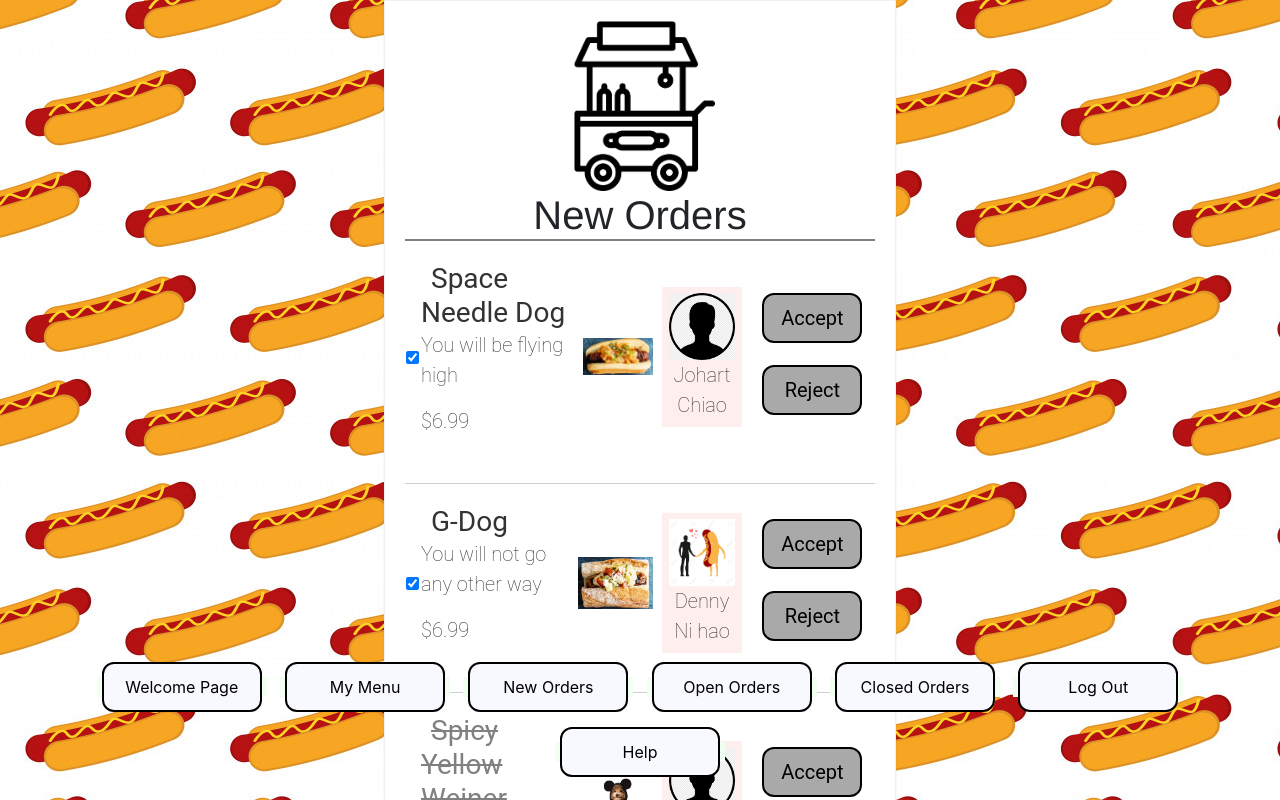
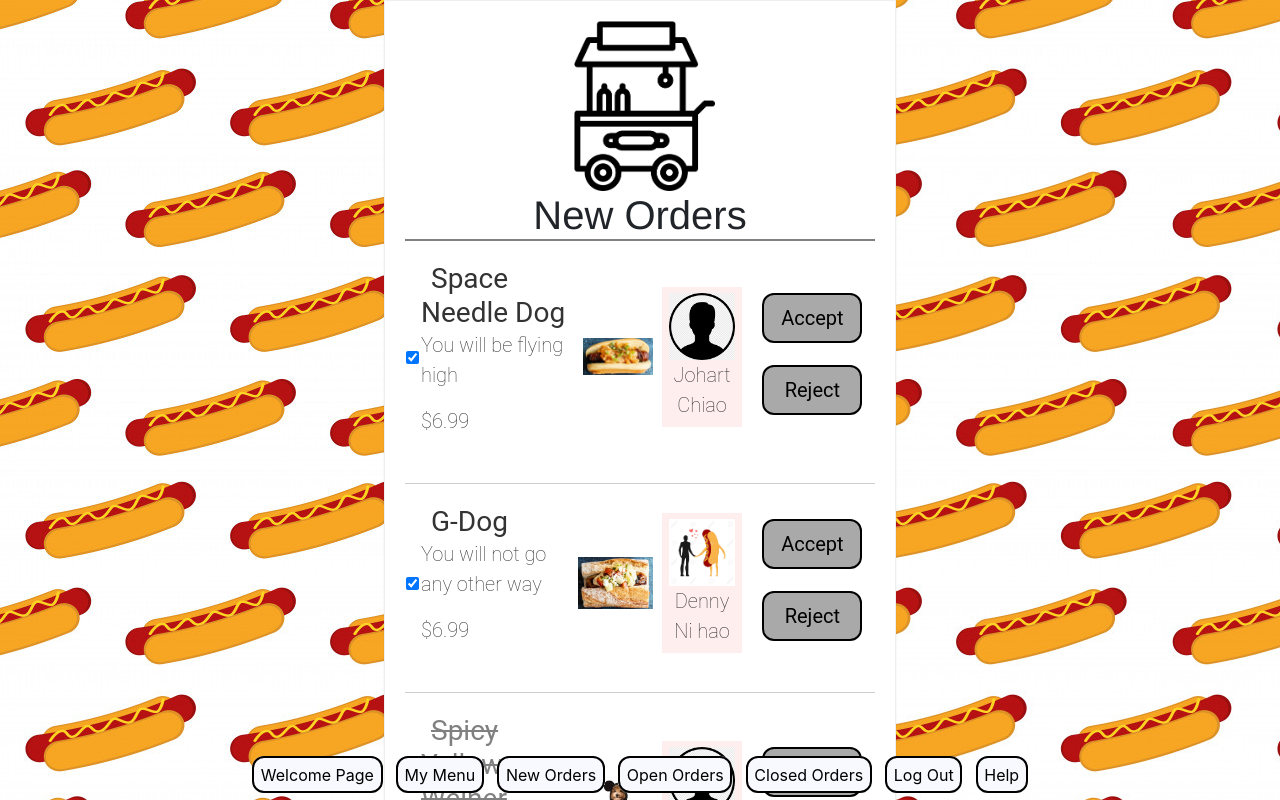
Before and after one commit to nataliagourova/AD320-power-team, a React (Create React App) app in the folder frontend/: page /vendor/newOrders in a window 1280 px wide. Shown: the top 800 px of the page. Built offline with nearby package versions, Linux system fonts and the light colour scheme; what react-google-maps would draw is missing.

Commit message:
menu bar cleanup

```diff
--- a/frontend/src/common/Nav.js
+++ b/frontend/src/common/Nav.js
@@ -12,7 +12,9 @@ function Nav(){
                <li>Menu</li>
                <li><Link className="signout" to="/vendor/newOrders">New Orders</Link></li>
                <li><Link className="signout" to="/vendor/inProgressOrders">Orders In Progress</Link></li>
+               <li><Link className="signout" to="/vendor/CompletedOrders">Completed Orders</Link></li>
                <li><Link className="signout" to ="">Sign-Out</Link></li>
+
 
 
          </ul>
--- a/frontend/src/vendor/BottomMenu.js
+++ b/frontend/src/vendor/BottomMenu.js
@@ -1,35 +1,20 @@
 import React from 'react';
 import './BottomMenu.css';
 import BottomMenuButton from './BottomMenuButton';
+import {Link} from 'react-router-dom';
 
 class BottomMenu extends React.Component {
    render() {
         return (
             <div className="bottomMenuContainer">
-                <BottomMenuButton text="Welcome Page" onClick={this.goToWelcomePage} />
-                <BottomMenuButton text="My Menu" onClick={this.goToMyMenu} />
-                <BottomMenuButton text="New Orders" onClick={this.goToNewOrders} />
-                <BottomMenuButton text="Open Orders" onClick={this.goToOpenOrders} />
-                <BottomMenuButton text="Closed Orders" onClick={this.goToClosedOrders} />
-                <BottomMenuButton text="Log Out" onClick={this.logOut} />
-                <BottomMenuButton text="Help" onClick={this.goToHelp} />
+                <BottomMenuButton text="Welcome Page" target="/" />
+                <BottomMenuButton text="My Menu" target="/vendor" />
+                <BottomMenuButton text="New Orders" target="/vendor/newOrders" />
+                <BottomMenuButton text="Open Orders" target="/vendor/inProgressOrders"  />
+                <BottomMenuButton text="Closed Orders" target="/vendor/completedOrders" />
+                <BottomMenuButton text="Log Out" target="/logout" />
+                <BottomMenuButton text="Help" target="/help" />
             </div>);
    }
-
-   goToWelcomePage = () => { alert('welcome!'); };
-
-   goToMyMenu = () => { alert('my menu!'); };
-
-   goToNewOrders = () => { alert('new orders!'); };
-
-   goToOpenOrders = () => { alert('open orders!'); };
-
-   goToClosedOrders = () => { alert('closed orders!'); };
-
-   logOut = () => { alert('log out!'); };
-
-   goToHelp = () => { alert('help!'); };
-
 }
-
 export default BottomMenu;
--- a/frontend/src/vendor/BottomMenuButton.js
+++ b/frontend/src/vendor/BottomMenuButton.js
@@ -1,13 +1,18 @@
 import React from 'react';
 import './BottomMenuButton.css';
+import {Link} from 'react-router-dom';
 
-function BottomMenuButton(props) {
-   return (
-      <span className="bottomMenuButtonContainer">
-        <button className="bottomMenuButton" onClick={props.onClick}>
-            {props.text}
-        </button>
-      </span>);
+class BottomMenuButton extends React.Component {
+
+  render() {
+    return (
+        <span className="bottomMenuButtonContainer">
+          <Link className="bottomMenuButton" to={this.props.target}>
+              {this.props.text}
+          </Link>
+        </span>);
+  }
 }
 
+
 export default BottomMenuButton;
```
